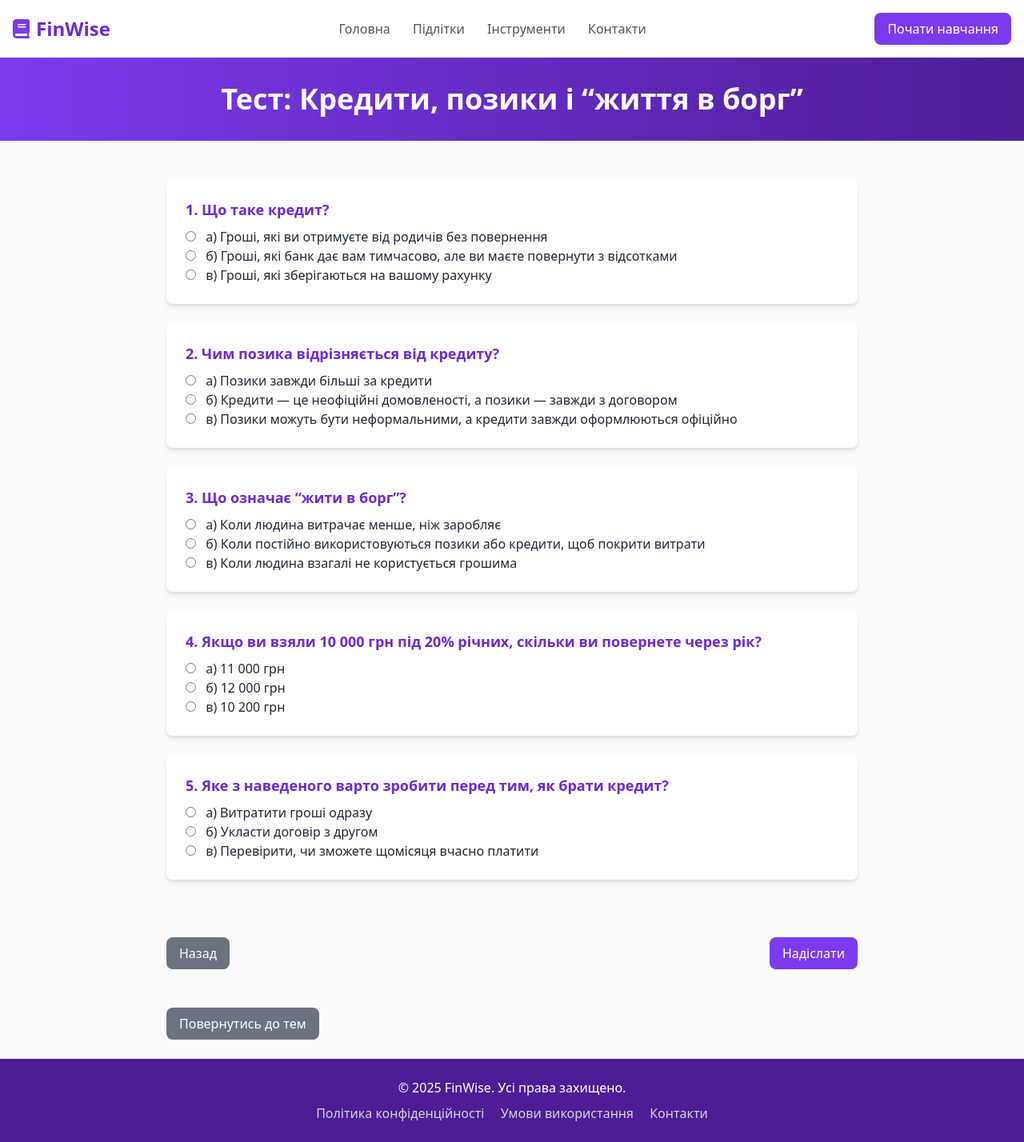
After one commit to abrykoss/FinWise, a Flask app: page /teens/courses/credit/test in a window 1280 px wide. The commit adds this page. Shown: the whole page at 80% size. Run offline with Flask 3, Linux system fonts and the light colour scheme.

Commit message:
added two themes for teens

```diff
--- a/app.py
+++ b/app.py
@@ -13,6 +13,8 @@ CORRECT_ANSWERS = {
     'budget': {'q1': 'b', 'q2': 'b', 'q3': 'b', 'q4': 'b', 'q5': 'b'},
     'taxes': {'q1': 'b', 'q2': 'b', 'q3': 'b', 'q4': 'b', 'q5': 'b'},
     'deposit': {'q1': 'c', 'q2': 'b', 'q3': 'b', 'q4': 'c', 'q5': 'c'},
+    'credit': {'q1': 'b', 'q2': 'c', 'q3': 'b', 'q4': 'b', 'q5': 'c'},
+    'banking': {'q1': 'b', 'q2': 'b', 'q3': 'c', 'q4': 'c', 'q5': 'c'},
 }
 
 # Режим для підлітків
@@ -182,13 +184,13 @@ def teens_taxes_test():
 def teens_deposit_test():
     return render_template('teens_deposit_test.html')
 
-# @app.route('/teens/courses/credit/test')
-# def teens_course_credit():
-#     return render_template('teens_credit.html')
+@app.route('/teens/courses/credit/test')
+def teens_credit_test():
+    return render_template('teens_credit_test.html')
 
-# @app.route('/teens/courses/banking/test')
-# def teens_course_banking():
-#     return render_template('teens_banking.html')
+@app.route('/teens/courses/banking/test')
+def teens_banking_test():
+    return render_template('teens_banking_test.html')
 
 # @app.route('/teens/courses/marketing/test')
 # def teens_course_marketing():
--- /dev/null
+++ b/templates/teens_credit_test.html
@@ -0,0 +1,166 @@
+<!DOCTYPE html>
+<html lang="uk">
+<head>
+    <meta charset="UTF-8">
+    <meta name="viewport" content="width=device-width, initial-scale=1.0">
+    <title>FinWise - Тест: Кредити, позики і “життя в борг”</title>
+    <link href="https://cdn.jsdelivr.net/npm/tailwindcss@2.2.19/dist/tailwind.min.css" rel="stylesheet">
+    <link rel="stylesheet" href="https://cdnjs.cloudflare.com/ajax/libs/font-awesome/6.0.0-beta3/css/all.min.css">
+    <link rel="stylesheet" href="{{ url_for('static', filename='css/styles.css') }}">
+</head>
+<body class="bg-gray-50 text-gray-800">
+    <!-- Навігація -->
+    <nav class="bg-white shadow-md py-4">
+        <div class="max-w-7xl mx-auto px-4 flex justify-between items-center">
+            <div class="flex items-center space-x-2">
+                <i class="fas fa-book text-2xl text-purple-600"></i>
+                <h1 class="text-2xl font-bold text-purple-700">FinWise</h1>
+            </div>
+            <div class="space-x-6">
+                <a href="/" class="text-gray-600 hover:text-purple-600">Головна</a>
+                <a href="/teens" class="text-gray-600 hover:text-purple-600">Підлітки</a>
+                <a href="/tools" class="text-gray-600 hover:text-purple-600">Інструменти</a>
+                <a href="/contact" class="text-gray-600 hover:text-purple-600">Контакти</a>
+            </div>
+            <a href="/get-started" class="bg-purple-600 text-white py-2 px-4 rounded-lg hover:bg-purple-800 transition-colors">Почати навчання</a>
+        </div>
+    </nav>
+
+    <!-- Заголовок -->
+    <header class="bg-gradient-to-r from-purple-600 to-purple-900 text-white py-8 text-center">
+        <h1 class="text-3xl md:text-4xl font-bold">Тест: Кредити, позики і “життя в борг”</h1>
+    </header>
+
+    <!-- Форма тесту -->
+    <section class="max-w-4xl mx-auto px-4 py-12">
+        <form id="quiz-form" class="space-y-6">
+            <!-- Питання 1 -->
+            <div class="bg-white p-6 rounded-lg shadow-md">
+                <h3 class="text-lg font-semibold text-purple-700 mb-2">1. Що таке кредит?</h3>
+                <label class="block">
+                    <input type="radio" name="q1" value="a" class="mr-2"> а) Гроші, які ви отримуєте від родичів без повернення
+                </label>
+                <label class="block">
+                    <input type="radio" name="q1" value="b" class="mr-2"> б) Гроші, які банк дає вам тимчасово, але ви маєте повернути з відсотками
+                </label>
+                <label class="block">
+                    <input type="radio" name="q1" value="c" class="mr-2"> в) Гроші, які зберігаються на вашому рахунку
+                </label>
+            </div>
+
+            <!-- Питання 2 -->
+            <div class="bg-white p-6 rounded-lg shadow-md">
+                <h3 class="text-lg font-semibold text-purple-700 mb-2">2. Чим позика відрізняється від кредиту?</h3>
+                <label class="block">
+                    <input type="radio" name="q2" value="a" class="mr-2"> а) Позики завжди більші за кредити
+                </label>
+                <label class="block">
+                    <input type="radio" name="q2" value="b" class="mr-2"> б) Кредити — це неофіційні домовленості, а позики — завжди з договором
+                </label>
+                <label class="block">
+                    <input type="radio" name="q2" value="c" class="mr-2"> в) Позики можуть бути неформальними, а кредити завжди оформлюються офіційно
+                </label>
+            </div>
+
+            <!-- Питання 3 -->
+            <div class="bg-white p-6 rounded-lg shadow-md">
+                <h3 class="text-lg font-semibold text-purple-700 mb-2">3. Що означає “жити в борг”?</h3>
+                <label class="block">
+                    <input type="radio" name="q3" value="a" class="mr-2"> а) Коли людина витрачає менше, ніж заробляє
+                </label>
+                <label class="block">
+                    <input type="radio" name="q3" value="b" class="mr-2"> б) Коли постійно використовуються позики або кредити, щоб покрити витрати
+                </label>
+                <label class="block">
+                    <input type="radio" name="q3" value="c" class="mr-2"> в) Коли людина взагалі не користується грошима
+                </label>
+            </div>
+
+            <!-- Питання 4 -->
+            <div class="bg-white p-6 rounded-lg shadow-md">
+                <h3 class="text-lg font-semibold text-purple-700 mb-2">4.  Якщо ви взяли 10 000 грн під 20% річних, скільки ви повернете через рік?</h3>
+                <label class="block">
+                    <input type="radio" name="q4" value="a" class="mr-2"> а) 11 000 грн
+                </label>
+                <label class="block">
+                    <input type="radio" name="q4" value="b" class="mr-2"> б) 12 000 грн
+                </label>
+                <label class="block">
+                    <input type="radio" name="q4" value="c" class="mr-2"> в) 10 200 грн
+                </label>
+            </div>
+
+            <!-- Питання 5 -->
+            <div class="bg-white p-6 rounded-lg shadow-md">
+                <h3 class="text-lg font-semibold text-purple-700 mb-2">5. Яке з наведеного варто зробити перед тим, як брати кредит?</h3>
+                <label class="block">
+                    <input type="radio" name="q5" value="a" class="mr-2"> а) Витратити гроші одразу
+                </label>
+                <label class="block">
+                    <input type="radio" name="q5" value="b" class="mr-2"> б) Укласти договір з другом
+                </label>
+                <label class="block">
+                    <input type="radio" name="q5" value="c" class="mr-2"> в) Перевірити, чи зможете щомісяця вчасно платити
+                </label>
+            </div>
+        </form>
+    </section>
+
+    <!-- Кнопки -->
+    <section class="max-w-4xl mx-auto px-4 py-6 flex justify-between">
+        <a href="/teens/courses/credit" class="bg-gray-500 text-white py-2 px-4 rounded-lg hover:bg-gray-700 transition-colors">Назад</a>
+        <button onclick="submitQuiz()" class="bg-purple-600 text-white py-2 px-4 rounded-lg hover:bg-purple-800 transition-colors">Надіслати</button>
+    </section>
+
+    <script>
+        function submitQuiz() {
+            const answers = {
+                q1: document.querySelector('input[name="q1"]:checked')?.value,
+                q2: document.querySelector('input[name="q2"]:checked')?.value,
+                q3: document.querySelector('input[name="q3"]:checked')?.value,
+                q4: document.querySelector('input[name="q4"]:checked')?.value,
+                q5: document.querySelector('input[name="q5"]:checked')?.value
+            };
+
+            if (Object.values(answers).some(answer => !answer)) {
+                alert('Будь ласка, дайте відповідь на всі питання!');
+                return;
+            }
+
+            fetch('/submit-test/credit', {
+                method: 'POST',
+                headers: {'Content-Type': 'application/json'},
+                body: JSON.stringify(answers)
+            })
+            .then(response => response.json())
+            .then(data => {
+                if (data.error) {
+                    alert(data.error);
+                    return;
+                }
+                alert(`Ваш результат: ${data.score}/10 балів!`);
+                window.location.href = '/teens';
+            })
+            .catch(error => {
+                console.error('Error:', error);
+                alert('Сталася помилка при відправці результатів');
+            });
+        }
+    </script>
+
+    <!-- Повернутись до тем -->
+    <section class="max-w-4xl mx-auto px-4 py-6 flex justify-between">
+        <a href="/teens" class="bg-gray-500 text-white py-2 px-4 rounded-lg hover:bg-gray-700 transition-colors">Повернутись до тем</a>
+    </section>
+
+    <!-- Футер -->
+    <footer class="bg-purple-900 text-white text-center py-6">
+        <p>© 2025 FinWise. Усі права захищено.</p>
+        <div class="mt-2 space-x-4">
+            <a href="/privacy" class="text-gray-300 hover:text-white">Політика конфіденційності</a>
+            <a href="/terms" class="text-gray-300 hover:text-white">Умови використання</a>
+            <a href="/contact" class="text-gray-300 hover:text-white">Контакти</a>
+        </div>
+    </footer>
+</body>
+</html>
--- a/templates/teens_taxes.html
+++ b/templates/teens_taxes.html
@@ -41,7 +41,7 @@
     <ul class="list-disc pl-6 text-gray-600 mb-4">
         <li>Працівники (із зарплати)</li>
         <li>Підприємці та бізнеси</li>
-        <li>Покупці (у вигляді податку на товари та послуги</li>
+        <li>Покупці (у вигляді податку на товари та послуги)</li>
     </ul>
 
     <p class="text-gray-600 mb-4">Навіть коли ви купуєте шоколадку, частина суми — це податок, який потім іде до державного бюджету.</p>
```
Also changed, not shown: templates/teens_banking.html (+82 -0 lines), templates/teens_banking_test.html (added, +166 -0 lines), templates/teens_credit.html (+81 -0 lines).
